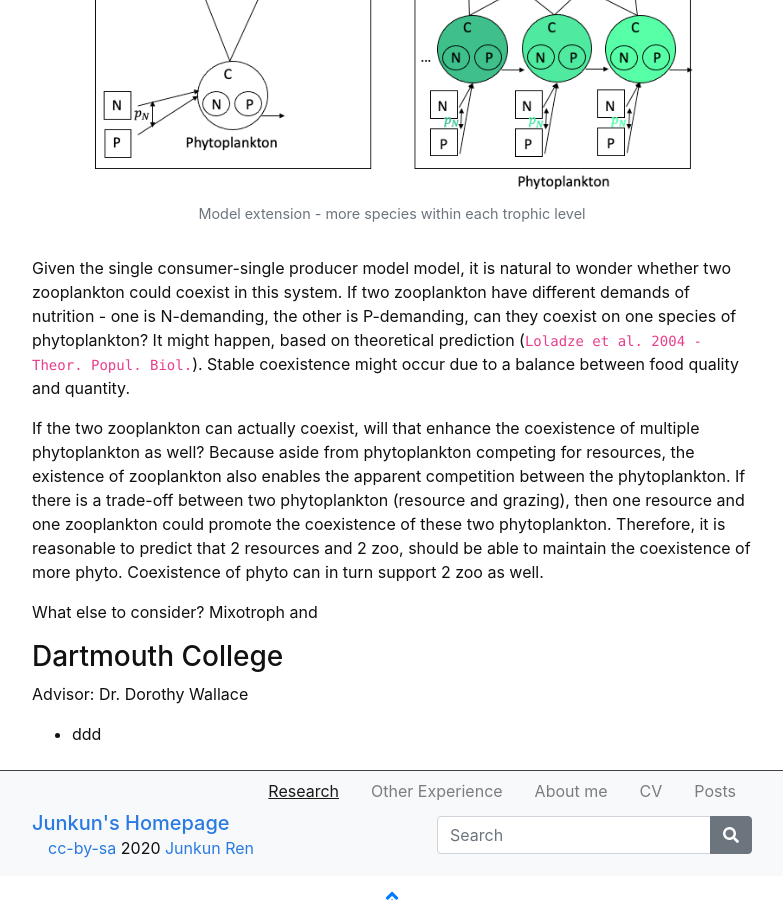
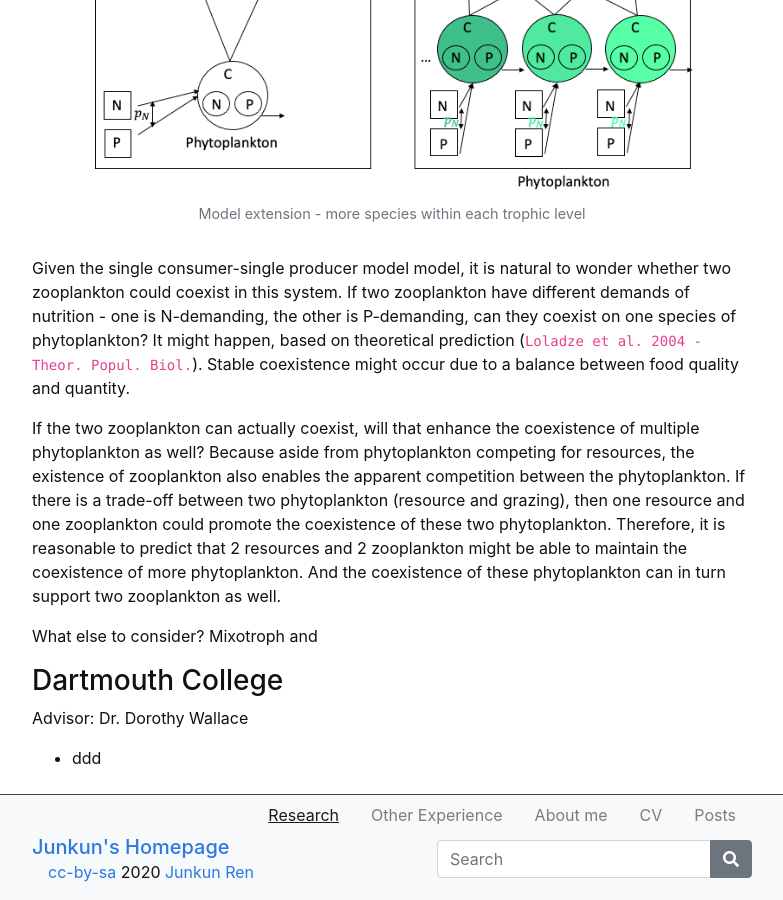
Before and after one commit to junkun-ren/PersonalWebsite, a Jekyll site: the page built from content/0-research.md, in a window 1280 px wide and 900 px high, scrolled down 2339 px. Shown: the whole window, without its empty margins (248-1031 px from the left). Built offline with Jekyll 4.4.1, drawn with Linux system fonts in a browser that asks for light colours.

Commit message:
Update 0-research.md

```diff
--- a/content/0-research.md
+++ b/content/0-research.md
@@ -24,7 +24,7 @@ Advisor: Dr. Shaopeng Wang
 
 Given the single consumer-single producer model model, it is natural to wonder whether two zooplankton could coexist in this system. If two zooplankton have different demands of nutrition - one is N-demanding, the other is P-demanding, can they coexist on one species of phytoplankton? It might happen, based on theoretical prediction (`Loladze et al. 2004 - Theor. Popul. Biol.`).  Stable coexistence might occur due to a balance between food quality and quantity.
 
-If the two zooplankton can actually coexist, will that enhance the coexistence of multiple phytoplankton as well? Because aside from phytoplankton competing for resources, the existence of zooplankton also enables the apparent competition between the phytoplankton. If there is a trade-off between two phytoplankton (resource and grazing), then one resource and one zooplankton could promote the coexistence of these two phytoplankton. Therefore, it is reasonable to predict that 2 resources and 2 zoo, should be able to maintain the coexistence of more phyto. Coexistence of phyto can in turn support 2 zoo as well.
+If the two zooplankton can actually coexist, will that enhance the coexistence of multiple phytoplankton as well? Because aside from phytoplankton competing for resources, the existence of zooplankton also enables the apparent competition between the phytoplankton. If there is a trade-off between two phytoplankton (resource and grazing), then one resource and one zooplankton could promote the coexistence of these two phytoplankton. Therefore, it is reasonable to predict that 2 resources and 2 zooplankton might be able to maintain the coexistence of more phytoplankton. And the coexistence of these phytoplankton can in turn support two zooplankton as well.
 
 What else to consider? Mixotroph  and
 
```
